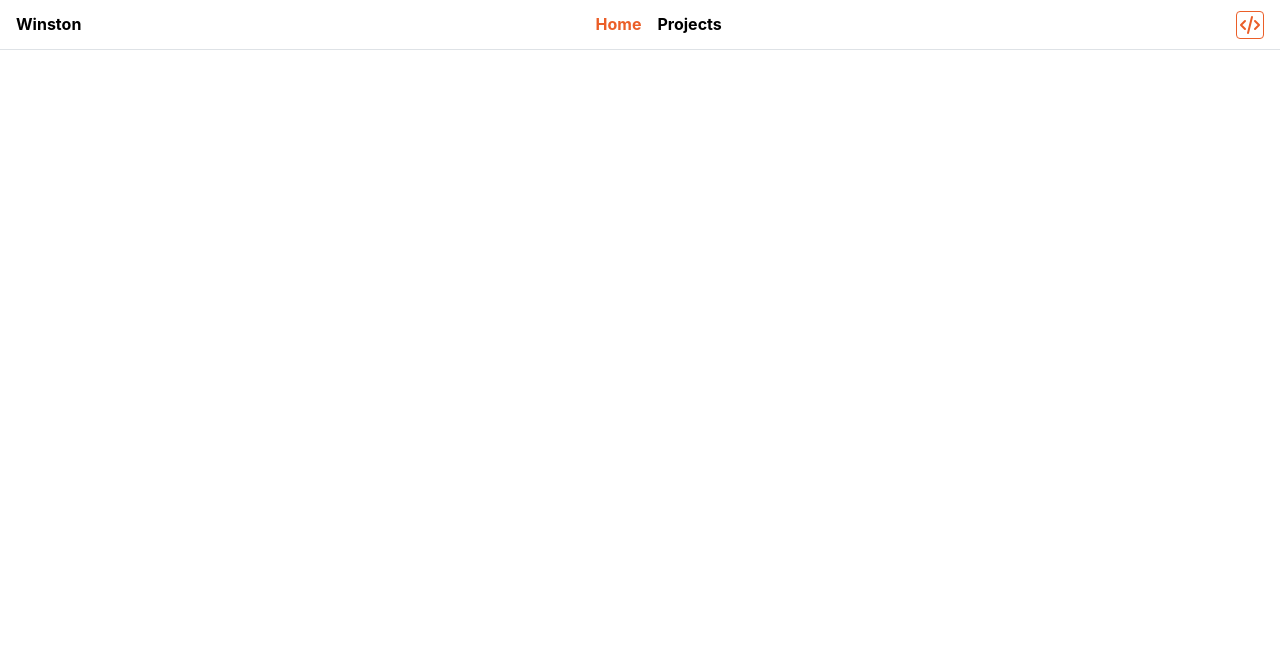
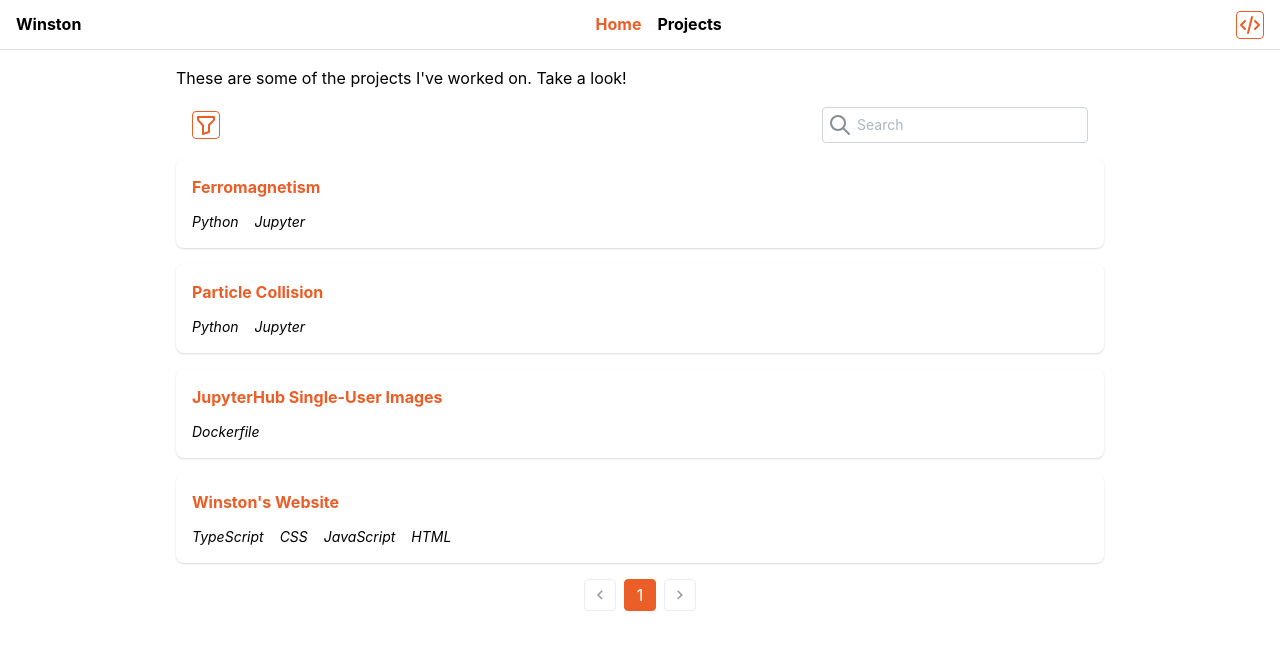
Before and after one commit to wtao628/wtao628.github.io, a React (Vite) app: page /projects in a window 1280 px wide. Shown: the top 650 px of the page. Built offline with nearby package versions, Linux system fonts and the light colour scheme.

Commit message:
feat: Add project list page, description and animations

```diff
--- a/package.json
+++ b/package.json
@@ -1,7 +1,7 @@
 {
   "name": "wtao628.github.io",
   "private": true,
-  "version": "0.0.0",
+  "version": "0.1.0",
   "type": "module",
   "homepage": "https://wtao628.github.io",
   "scripts": {
--- a/src/App.tsx
+++ b/src/App.tsx
@@ -8,6 +8,8 @@ import Home from './pages/Home/Home';
 import Projects from './pages/Projects/Projects';
 
 import '@mantine/core/styles.css';
+
+const headerHeight = 50;
 
 /**
  * The wrapper for the web application.
@@ -20,14 +22,14 @@ export default function App(): React.JSX.Element {
   useEffect(() => {
     const current = ref.current;
     if (current) {
-      setHeight(current.offsetHeight - 50); // subtract header height
+      setHeight(current.offsetHeight - headerHeight);
     }
   }, [ref])
 
   return (
     <MantineProvider>
       <BrowserRouter>
-        <AppShell header={{ height: 50 }} padding={0}>
+        <AppShell header={{ height: headerHeight }} padding={0}>
           <Header />
           <AppShell.Main ref={ref}>
             <Routes>
--- /dev/null
+++ b/src/data/projects.json
@@ -0,0 +1,22 @@
+[
+    {
+        "name": "Ferromagnetism",
+        "link": "https://github.com/wtao628/ferromagnetism",
+        "technologies": ["Python", "Jupyter"]
+    },
+    {
+        "name": "Particle Collision",
+        "link": "https://github.com/wtao628/particle-collision",
+        "technologies": ["Python", "Jupyter"]
+    },
+    {
+        "name": "JupyterHub Single-User Images",
+        "link": "https://github.com/wtao628/singleuser-notebooks",
+        "technologies": ["Dockerfile"]
+    },
+    {
+        "name": "Winston's Website",
+        "link": "https://wtao628.github.io/projects",
+        "technologies": ["TypeScript", "CSS", "JavaScript", "HTML"]
+    }
+]
--- a/src/pages/Home/Home.css
+++ b/src/pages/Home/Home.css
@@ -2,21 +2,30 @@
   background: light-dark(linear-gradient(334deg, #e15a97, #fdca40, #eb5e28),
                          linear-gradient(334deg, #4321a9, #642aa5, #140655));
   background-size: 180% 180%;
-  animation: gradient-animation 6s ease infinite;
+  animation: gradientAnimation 6s ease infinite;
+}
+
+.greeting {
+  animation: slideIn 1s;
 }
 
 .icon {
   color: light-dark(var(--orange), var(--light-blue));
 }
 
-@keyframes gradient-animation {
-  0% {
-    background-position: 0% 50%;
+@keyframes gradientAnimation {
+  0% { background-position: 0% 50%; }
+  50% { background-position: 100% 50%; }
+  100% { background-position: 0% 50%; }
+}
+
+@keyframes slideIn {
+  from {
+    transform: translateY(-100%);
+    opacity: 0;
   }
-  50% {
-    background-position: 100% 50%;
-  }
-  100% {
-    background-position: 0% 50%;
+  to {
+    transform: translateY(0%);
+    opacity: 1;
   }
 }
--- a/src/pages/Home/Home.tsx
+++ b/src/pages/Home/Home.tsx
@@ -1,31 +1,43 @@
-import { ActionIcon, Center, Container, Flex, Grid, Group, Image, Paper, Text, Title } from "@mantine/core";
-import { IconBrandGithub, IconBrandLinkedin, IconBuilding, IconMapPin, IconSchool } from "@tabler/icons-react";
-import React from "react";
+import { ActionIcon, Center, Container, Flex, Grid, Group, Image, Paper, Text, Title } from '@mantine/core';
+import { IconBrandGithub, IconBrandLinkedin, IconBuilding, IconMapPin, IconSchool } from '@tabler/icons-react';
+import React from 'react';
 
 import './Home.css';
 
+const paragraphs = [
+  `I'm a fourth-year student at the University of British Columbia, aiming for
+  my Bachelor of Science. I'm enrolled in the Combined Honours in Physics and
+  Astronomy and Science Co-op programs. Currently, I'm finishing up my
+  software engineering internship at Korotu Technology Inc.`,
+]
+
 /** The props that must be inputted into the Home component. */
 interface HomeProps {
+  /** The height of the homepage animation. */
   height: number,
 }
 
 /**
  * The homepage for the website.
- * @param {number} height The height the animation takes up.
+ * @param {number} height The height of the homepage animation.
  * @returns {React.JSX.Element} The homepage for the website.
  */
 export default function Home({ height }: HomeProps): React.JSX.Element {
+  const description = paragraphs.map(
+    (paragraph) => <Text pb='md'>{paragraph}</Text>
+  );
+
   return (
     <div>
       <Center h={height} id='intro'>
         <Flex align='center' direction='column'>
-          <Title size={80}>Hey there!</Title>
-          <Title order={1}>I'm Winston.</Title>
+          <Title size={80} className='greeting'>Hey there!</Title>
+          <Title className='greeting'>I'm Winston.</Title>
         </Flex>
       </Center>
       <Container h={height} pt='lg' pb='lg'>
         <Grid>
-          <Grid.Col span={4.5}>
+          <Grid.Col span={{ sm: 4.5, xs: 12 }}>
             <Paper shadow='md' radius='lg'>
               <Flex align='center' direction='column'>
                 <Image radius='xl' src={null} pt='lg' />
@@ -62,7 +74,9 @@ export default function Home({ height }: HomeProps): React.JSX.Element {
               </Flex>
             </Paper>
           </Grid.Col>
-          <Grid.Col span={7.5}>
+          <Grid.Col span={{ sm: 7.5, xs: 12 }}>
+            <Title order={2}>About Me</Title>
+            {description}
           </Grid.Col>
         </Grid>
       </Container>
--- /dev/null
+++ b/src/pages/Projects/Projects.css
@@ -0,0 +1,14 @@
+.card {
+  animation: slideUp 0.5s;
+}
+
+@keyframes slideUp {
+  from {
+    transform: translateY(75%);
+    opacity: 0;
+  }
+  to {
+    transform: translateY(0%);
+    opacity: 1;
+  }
+}
--- a/src/pages/Projects/Projects.tsx
+++ b/src/pages/Projects/Projects.tsx
@@ -1,16 +1,111 @@
-import React from 'react';
+import { ActionIcon, Anchor, Autocomplete, Center, Container, Group, Menu, Pagination, Paper, Stack, Text } from '@mantine/core';
+import { IconFilter, IconSearch } from '@tabler/icons-react';
+import React, { useState } from 'react';
 
-const projects = [
-  { name: 'Ferromagnetism', link: '', technologies: ['Python', 'Jupyter'] },
-]
+import data from '../../data/projects.json';
+
+import './Projects.css';
 
 /**
  * The page containing a searchable list of projects.
- * @returns {React.JSX.Element}
+ * @returns {React.JSX.Element} The page containing a list of projects.
  */
 export default function Projects(): React.JSX.Element {
+  const [page, setPage] = useState<number>(1);
+  const [projects, setProjects] = useState<{ name: string, link: string, technologies: string[] }[]>(data);
+
+  /**
+   * Updates the list of shown projects according to the search input.
+   * @param {string} input The text input to the search bar.
+   */
+  const search = (input: string) => {
+    if (input.length == 0) {
+      setProjects(data);
+    } else {
+      setProjects(data.filter((project) => project.name.toLowerCase().includes(input)));
+    }
+  };
+
+  const cards = projects.slice(4*page - 4, 4*page).map((project) => {
+    const key = project.name.toLowerCase().replace(/\s+/g, '-')
+    return (
+      <Paper shadow='xs' radius='md' key={`${key}-paper`} className='card'>
+        <Stack
+          align='stretch'
+          justify='flex-start'
+          gap='sm'
+          p='md'
+          key={`${key}-stack`}
+          >
+          <Anchor
+            href={project.link}
+            underline='never'
+            fw={700}
+            c='#eb5e28'
+            key={key}
+            >
+            {project.name}
+          </Anchor>
+          <Group key={`${key}-tech`}>
+            {project.technologies.map(
+              (technology) => <Text fs='italic' size='sm' key={`${key}-${technology}`}>{technology}</Text>
+            )}
+          </Group>
+        </Stack>
+      </Paper>
+    )
+  });
+
   return (
-    <div>
-    </div>
+    <Container>
+      <Text pt='md'>
+        These are some of the projects I've worked on. Take a look!
+      </Text>
+      <Group justify='space-between' p='md'>
+        <Menu shadow='md' width={200}>
+          <Menu.Target>
+            <ActionIcon
+            variant='outline'
+            color='#eb5e28'
+            >
+              <IconFilter />
+            </ActionIcon>
+          </Menu.Target>
+          <Menu.Dropdown></Menu.Dropdown>
+        </Menu>
+
+        <Autocomplete
+          placeholder='Search'
+          leftSection={<IconSearch />}
+          onChange={(input) => search(input.toLowerCase().trim())}
+        />
+      </Group>
+      {
+        projects.length == 0 ? (
+          <Center>
+            <Text fs='italic'>
+              We couldn't find what you were looking for...
+            </Text>
+          </Center>
+        ) : (
+          <Stack
+            align='stretch'
+            justify='flex-start'
+            gap='md'
+            pb='md'
+            >
+            {cards}
+            <Center>
+              <Pagination
+                total={Math.ceil(projects.length / 4)}
+                value={page}
+                color='#eb5e28'
+                onChange={setPage}
+              />
+            </Center>
+          </Stack>
+        )
+      }
+    </Container>
   )
 }
--- a/tsconfig.json
+++ b/tsconfig.json
@@ -1,4 +1,9 @@
 {
+  "compilerOptions": {
+    "module": "CommonJS",
+    "resolveJsonModule": true,
+    "esModuleInterop": true
+  },
   "files": [],
   "references": [
     {
```
Also changed, not shown: 1 other file (tests, documents, lock files or other folders).
